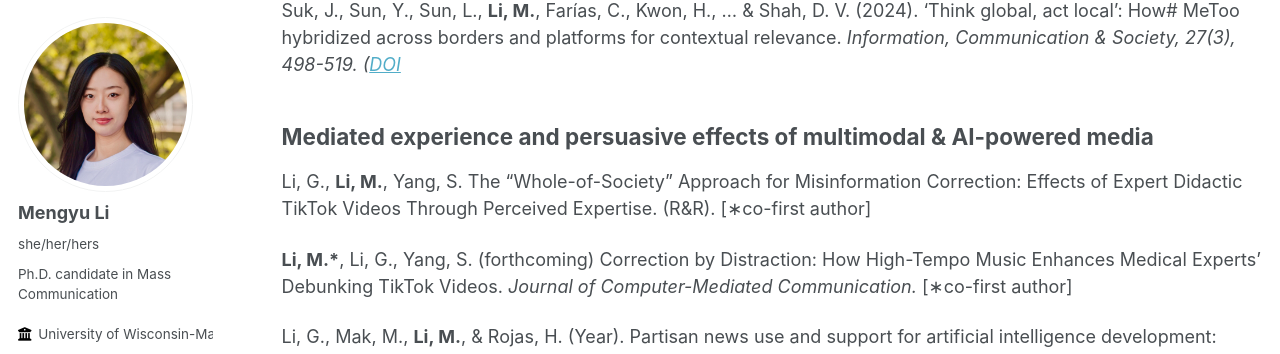
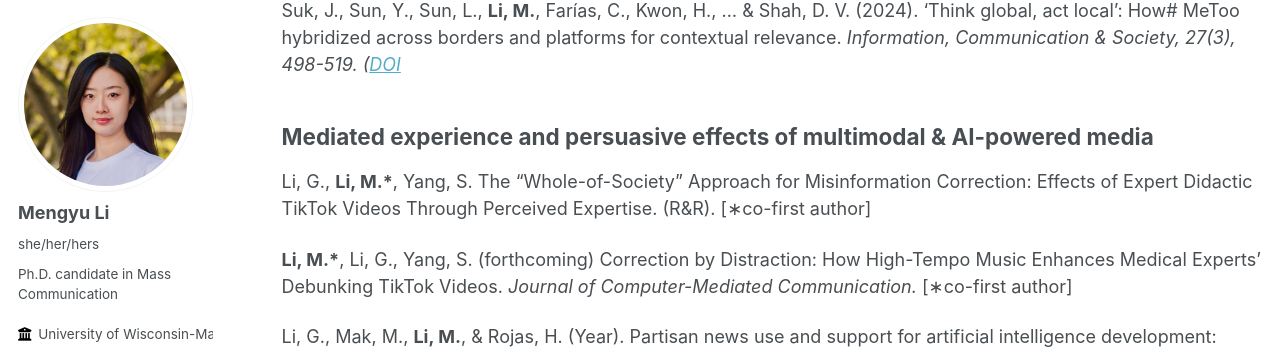
Before and after one commit to im-mengyuli/im-mengyuli.github.io, a Jekyll site: the page built from _pages/publications.md, in a window 1280 px wide and 900 px high, scrolled down 451 px. Shown: the part 89-443 px from the top of the window. Built offline with Jekyll 4.4.1, drawn with Linux system fonts in a browser that asks for light colours; some web fonts are replaced.

```diff
--- a/_pages/publications.md
+++ b/_pages/publications.md
@@ -15,7 +15,7 @@ Mak, M. K., <b>Li, M.*</b>, & Rojas, H. (2024). Social Media and Perceived Polit
 Suk, J., Sun, Y., Sun, L., <b>Li, M.</b>, Farías, C., Kwon, H., ... & Shah, D. V. (2024). ‘Think global, act local’: How# MeToo hybridized across borders and platforms for contextual relevance. <i>Information, Communication & Society<i>, 27(3), 498-519. ([DOI](https://www.tandfonline.com/doi/full/10.1080/10584609.2020.1765914](https://doi.org/10.1080/1369118X.2023.2219716))
 
 ## Mediated experience and persuasive effects of multimodal & AI-powered media
-Li, G., <b>Li, M.</b>, Yang, S. The “Whole-of-Society” Approach for Misinformation Correction: Effects of Expert Didactic TikTok Videos Through Perceived Expertise. (R&R). [∗co-first author]
+Li, G., <b>Li, M.*</b>, Yang, S. The “Whole-of-Society” Approach for Misinformation Correction: Effects of Expert Didactic TikTok Videos Through Perceived Expertise. (R&R). [∗co-first author]
 
 <b>Li, M.*</b>, Li, G., Yang, S. (forthcoming) Correction by Distraction: How High-Tempo Music Enhances Medical Experts’ Debunking TikTok Videos. <i>Journal of Computer-Mediated Communication.</i> [∗co-first author]
 
```
